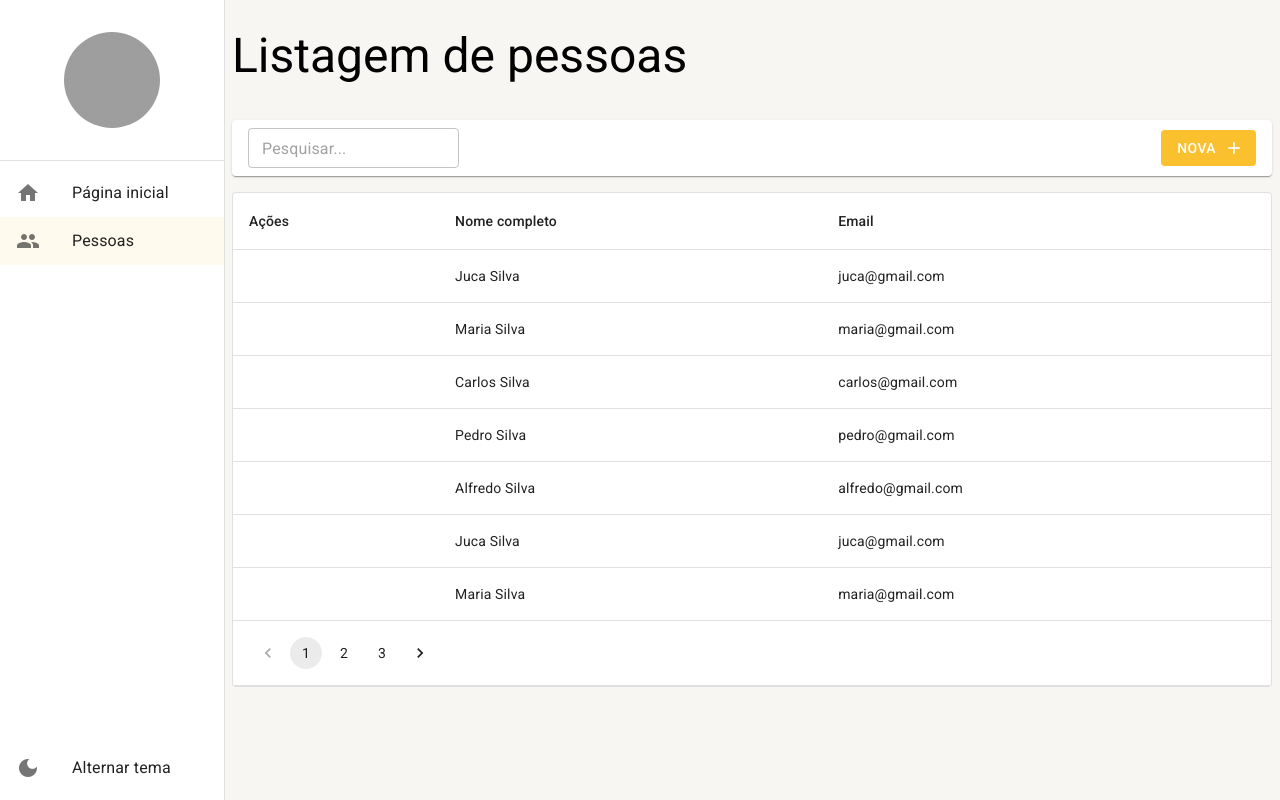
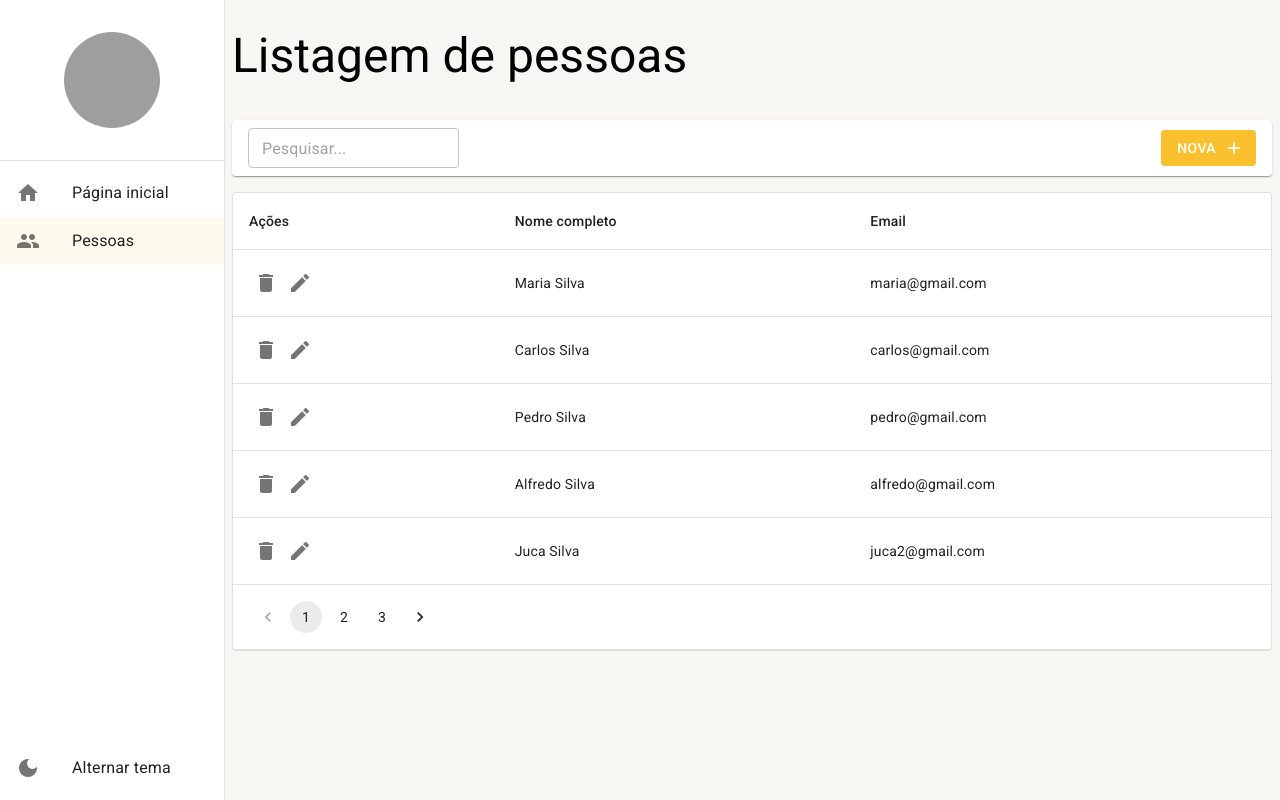
Before and after one commit to cnascimento/curso-react-mui-typescript, a React (Create React App) app: page /pessoas in a window 1280 px wide. Built offline with nearby package versions, Linux system fonts and the light colour scheme; data requests are answered from the project's data file; grey boxes are pictures that could not be loaded.

Commit message:
#30 - Configurando ações da listagem

```diff
--- a/mock/database.json
+++ b/mock/database.json
@@ -1,11 +1,5 @@
 {
   "pessoas": [
-    {
-      "id": 1,
-      "cidadeId": 1,
-      "email": "juca@gmail.com",
-      "nomeCompleto": "Juca Silva"
-    },
     {
       "id": 2,
       "cidadeId": 1,
@@ -33,7 +27,7 @@
     {
       "id": 6,
       "cidadeId": 1,
-      "email": "juca@gmail.com",
+      "email": "juca2@gmail.com",
       "nomeCompleto": "Juca Silva"
     },
     {
@@ -63,7 +57,7 @@
     {
       "id": 11,
       "cidadeId": 1,
-      "email": "juca@gmail.com",
+      "email": "juca3@gmail.com",
       "nomeCompleto": "Juca Silva"
     },
     {
--- a/src/pages/pessoas/ListagemDePessoas.tsx
+++ b/src/pages/pessoas/ListagemDePessoas.tsx
@@ -1,15 +1,17 @@
-import { LinearProgress, Pagination, Paper, Table, TableBody, TableCell, TableContainer, TableFooter, TableHead, TableRow } from '@mui/material';
 import { useEffect, useMemo, useState } from 'react';
-import { useSearchParams } from 'react-router-dom';
+import { Icon, IconButton, LinearProgress, Pagination, Paper, Table, TableBody, TableCell, TableContainer, TableFooter, TableHead, TableRow } from '@mui/material';
+import { useNavigate, useSearchParams } from 'react-router-dom';
+
+import { IListagemPessoa, PessoasService } from '../../shared/services/api/pessoas/PessoasService';
 import { FerramentasDaListagem } from '../../shared/components';
+import { LayoutBaseDePagina } from '../../shared/layouts';
 import { Environment } from '../../shared/environments';
 import { useDebounce } from '../../shared/hooks';
-import { LayoutBaseDePagina } from '../../shared/layouts';
-import { IListagemPessoa, PessoasService } from '../../shared/services/api/pessoas/PessoasService';
 
 export const ListagemDePessoas: React.FC = () => {
   const [searchParams, setSearchParams] = useSearchParams();
   const { debounce } = useDebounce(500);
+  const navigate = useNavigate();
 
   const [rows, setRows] = useState<IListagemPessoa[]>([]);
   const [totalCount, setTotalCount] = useState(0);
@@ -43,6 +45,22 @@
     });
   }, [busca, pagina]);
 
+  const handleDelete = (id: number) => {
+    if (confirm('Realmente deseja apagar?')) {
+      PessoasService.deleteById(id)
+        .then(result => {
+          if (result instanceof Error) {
+            alert(result.message);
+          } else {
+            setRows(oldRows => [
+              ...oldRows.filter(oldRow => oldRow.id !== id),
+            ]);
+            alert('Registro apagado com sucesso!');
+          }
+        });
+    }
+  };
+
   return (
     <LayoutBaseDePagina
       titulo="Listagem de pessoas"
@@ -67,7 +85,14 @@
           <TableBody>
             {rows.map(row => (
               <TableRow key={row.id}>
-                <TableCell></TableCell>
+                <TableCell>
+                  <IconButton size='small' onClick={() => handleDelete(row.id)}>
+                    <Icon>delete</Icon>
+                  </IconButton>
+                  <IconButton size='small' onClick={() => navigate(`/pessoas/detalhe/${row.id}`)}>
+                    <Icon>edit</Icon>
+                  </IconButton>
+                </TableCell>
                 <TableCell>{ row.nomeCompleto }</TableCell>
                 <TableCell>{ row.email }</TableCell>
               </TableRow>
--- a/src/routes/index.tsx
+++ b/src/routes/index.tsx
@@ -26,6 +26,7 @@
       <Route path="/pagina-inicial" element={<Dashboard />} />
 
       <Route path="/pessoas" element={<ListagemDePessoas />} />
+      <Route path="/pessoas/detalhe/:id" element={<p>Detalhe</p>} />
 
       <Route path="*" element={<Navigate to="/pagina-inicial" />} />
     </Routes>
--- a/src/shared/environments/index.ts
+++ b/src/shared/environments/index.ts
@@ -2,7 +2,7 @@
   /**
    * Define a quantidade de linhas a ser carregada por padrão nas listagens
    */
-  LIMITE_DE_LINHAS: 7,
+  LIMITE_DE_LINHAS: 5,
   /**
    * Placeholder exibido nas inputs
    */
```
